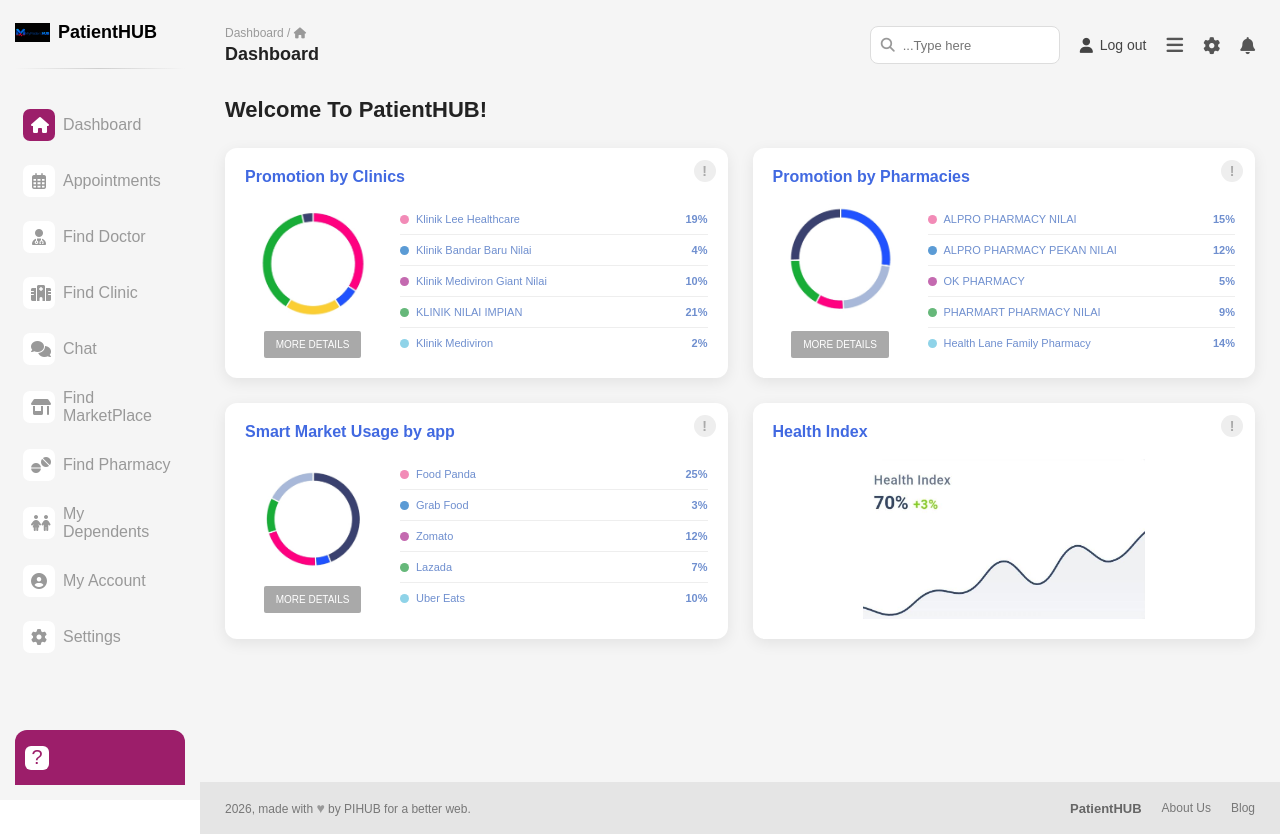
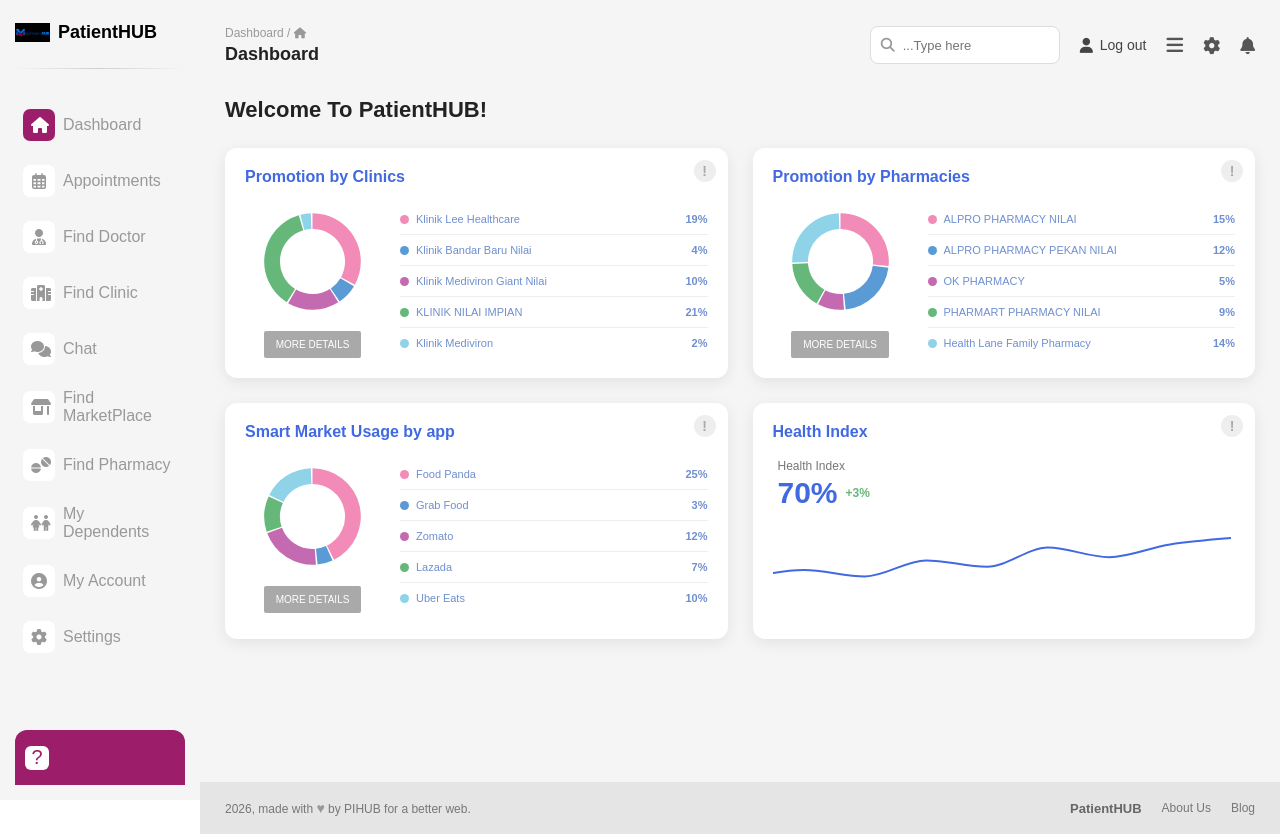
Before and after one commit to asmafarooqi1112-bli/PatientHUB, a React (Vite) app: page / in a window 1280 px wide. Both pictures are taken after typing "name@example.com", "Sample123" into the empty fields and a click on the button "SIGN IN". Built offline with nearby package versions, Linux system fonts and the light colour scheme.

Commit message:
update dashboard and package files

```diff
--- a/public/styles/dashboard.css
+++ b/public/styles/dashboard.css
@@ -217,7 +217,6 @@ color: #555;
   cursor: pointer;
 }
 
-
 .main-dashboard {
   margin-left: 200px;
   margin-top: 72px;
@@ -286,11 +285,12 @@ flex-direction: column;
   align-items: center;
 }
 
-.chart-side img {
+.donut-chart {
   width: 115px;
   height: 115px;
-object-fit: contain;
-border-radius: 50%;
+  display: flex;
+  align-items: center;
+  justify-content: center;
 }
 
 .more-details {
@@ -310,6 +310,7 @@ background-color: #999999;
 
 .promotion-list {
   flex: 1;
+  min-width: 0;
 }
 
 .promotion-list p {
@@ -321,15 +322,22 @@ color: #6f8fcf;
   margin-bottom: 0;
   padding: 9px 0;
   border-bottom: 1px solid #eeeeee;
+  min-width: 0;
 }
 
 .promotion-list p:last-child {
   border-bottom: none;
 }
 
+.promotion-name {
+  min-width: 0;
+  flex: 1;
+}
+
 .promotion-list strong {
   margin-left: auto;
   color: #6f8fcf;
+  flex-shrink: 0;
 }
 
 .color-dot {
@@ -359,21 +367,52 @@ background-color: #66b87a;
   background-color: #8fd3e8;
 }
 
-.health-image {
+.health-card {
+  overflow: hidden;
+}
+
+.health-content {
   width: 100%;
   height: 160px;
   display: flex;
-align-items: center;
-justify-content: center;
+  flex-direction: column;
 }
 
-.health-image img {
-width: 100%;
-height: 160px;
-object-fit: contain;
-border-radius: 10px;
+.health-title {
+  display: flex;
+  flex-direction: column;
+  gap: 3px;
+  padding-left: 5px;
 }
 
+.health-title > span {
+  font-size: 12px;
+  color: #777;
+}
+
+.health-value {
+  display: flex;
+  align-items: center;
+  gap: 8px;
+}
+
+.health-value strong {
+  font-size: 30px;
+  color: #4169e1;
+  font-weight: 600;
+}
+
+.health-value small {
+  font-size: 12px;
+  color: #66b87a;
+  font-weight: bold;
+}
+
+.health-chart {
+  width: 100%;
+  height: 90px;
+  margin-top: 2px;
+}
 
 .dashboard-footer {
   margin-left: 200px;
@@ -415,9 +454,7 @@ color: #777;
   color: #4169e1;
 }
 
-
 @media (max-width: 768px) {
-
   .Navbar {
     width: calc(100% - 200px);
     margin-left: 200px;
@@ -459,12 +496,9 @@ color: #4169e1;
     flex-wrap: wrap;
     justify-content: center;
   }
-
 }
 
-
 @media (max-width: 600px) {
-
   .Navbar {
     width: calc(100% - 200px);
     margin-left: 200px;
@@ -547,5 +581,4 @@ color: #4169e1;
     margin-left: 200px;
     padding: 12px;
   }
-
 }
--- a/src/pages/Dashboard.jsx
+++ b/src/pages/Dashboard.jsx
@@ -1,7 +1,18 @@
 import { useState } from 'react'
+import { useNavigate } from 'react-router-dom'
+import {
+  PieChart,
+  Pie,
+  Cell,
+  LineChart,
+  Line,
+  XAxis,
+  YAxis,
+  ResponsiveContainer,
+} from 'recharts'
+
 import Sidebar from '../components/Sidebar.jsx'
 import Navbar from '../components/Navbar.jsx'
-import { useNavigate } from 'react-router-dom'
 
 function Dashboard() {
   const [closed, setClosed] = useState(false)
@@ -9,9 +20,77 @@ function Dashboard() {
 
   const moreDetails = () => navigate('/')
 
+  const clinicsData = [
+    { name: 'Klinik Lee Healthcare', value: 19, color: '#f28bb7' },
+    { name: 'Klinik Bandar Baru Nilai', value: 4, color: '#5b9bd5' },
+    { name: 'Klinik Mediviron Giant Nilai', value: 10, color: '#c46ab0' },
+    { name: 'KLINIK NILAI IMPIAN', value: 21, color: '#66b87a' },
+    { name: 'Klinik Mediviron', value: 2, color: '#8fd3e8' },
+  ]
+
+  const pharmaciesData = [
+    { name: 'ALPRO PHARMACY NILAI', value: 15, color: '#f28bb7' },
+    { name: 'ALPRO PHARMACY PEKAN NILAI', value: 12, color: '#5b9bd5' },
+    { name: 'OK PHARMACY', value: 5, color: '#c46ab0' },
+    { name: 'PHARMART PHARMACY NILAI', value: 9, color: '#66b87a' },
+    { name: 'Health Lane Family Pharmacy', value: 14, color: '#8fd3e8' },
+  ]
+
+  const smartMarketData = [
+    { name: 'Food Panda', value: 25, color: '#f28bb7' },
+    { name: 'Grab Food', value: 3, color: '#5b9bd5' },
+    { name: 'Zomato', value: 12, color: '#c46ab0' },
+    { name: 'Lazada', value: 7, color: '#66b87a' },
+    { name: 'Uber Eats', value: 10, color: '#8fd3e8' },
+  ]
+
+  const healthData = [
+    { month: 'Jan', value: 57 },
+    { month: 'Feb', value: 60 },
+    { month: 'Mar', value: 58 },
+    { month: 'Apr', value: 63 },
+    { month: 'May', value: 61 },
+    { month: 'Jun', value: 67 },
+    { month: 'Jul', value: 64 },
+    { month: 'Aug', value: 68 },
+    { month: 'Sep', value: 70 },
+  ]
+
+  const DonutChart = ({ data }) => (
+    <div className="donut-chart">
+      <ResponsiveContainer width="100%" height="100%">
+        <PieChart>
+          <Pie
+            data={data}
+            dataKey="value"
+            nameKey="name"
+            cx="50%"
+            cy="50%"
+            innerRadius="62%"
+            outerRadius="92%"
+            paddingAngle={2}
+            startAngle={90}
+            endAngle={-270}
+            stroke="none"
+          >
+            {data.map((item, index) => (
+              <Cell
+                key={`cell-${index}`}
+                fill={item.color}
+              />
+            ))}
+          </Pie>
+        </PieChart>
+      </ResponsiveContainer>
+    </div>
+  )
+
   return (
     <>
-      <Sidebar closed={closed} active="Dashboard" />
+      <Sidebar
+        closed={closed}
+        active="Dashboard"
+      />
 
       <Navbar
         breadcrumb="Dashboard"
@@ -25,74 +104,192 @@ function Dashboard() {
         <h2>Welcome To PatientHUB!</h2>
 
         <div className="dashboard-row">
+
           <section className="dashboard-card">
             <span className="card-info">!</span>
+
             <h3>Promotion by Clinics</h3>
+
             <div className="promotion-content">
+
               <div className="chart-side">
-                <img src="/images/promotion.jpeg" alt="Promotion by Clinics" />
-                <button className="more-details" onClick={moreDetails}>MORE DETAILS</button>
+                <DonutChart data={clinicsData} />
+
+                <button
+                  className="more-details"
+                  onClick={moreDetails}
+                >
+                  MORE DETAILS
+                </button>
               </div>
+
               <div className="promotion-list">
-                <p><span className="color-dot pink"></span>Klinik Lee Healthcare<strong>19%</strong></p>
-                <p><span className="color-dot blue"></span>Klinik Bandar Baru Nilai<strong>4%</strong></p>
-                <p><span className="color-dot mixed"></span>Klinik Mediviron Giant Nilai<strong>10%</strong></p>
-                <p><span className="color-dot green"></span>KLINIK NILAI IMPIAN<strong>21%</strong></p>
-                <p><span className="color-dot light-blue"></span>Klinik Mediviron<strong>2%</strong></p>
+                {clinicsData.map((item) => (
+                  <p key={item.name}>
+                    <span
+                      className="color-dot"
+                      style={{ backgroundColor: item.color }}
+                    ></span>
+
+                    <span className="promotion-name">
+                      {item.name}
+                    </span>
+
+                    <strong>{item.value}%</strong>
+                  </p>
+                ))}
               </div>
+
             </div>
           </section>
 
+
           <section className="dashboard-card">
             <span className="card-info">!</span>
+
             <h3>Promotion by Pharmacies</h3>
+
             <div className="promotion-content">
+
               <div className="chart-side">
-                <img src="/images/promotion by.jpeg" alt="Promotion by Pharmacies" />
-                <button className="more-details" onClick={moreDetails}>MORE DETAILS</button>
+                <DonutChart data={pharmaciesData} />
+
+                <button
+                  className="more-details"
+                  onClick={moreDetails}
+                >
+                  MORE DETAILS
+                </button>
               </div>
+
               <div className="promotion-list">
-                <p><span className="color-dot pink"></span>ALPRO PHARMACY NILAI<strong>15%</strong></p>
-                <p><span className="color-dot blue"></span>ALPRO PHARMACY PEKAN NILAI<strong>12%</strong></p>
-                <p><span className="color-dot mixed"></span>OK PHARMACY<strong>5%</strong></p>
-                <p><span className="color-dot green"></span>PHARMART PHARMACY NILAI<strong>9%</strong></p>
-                <p><span className="color-dot light-blue"></span>Health Lane Family Pharmacy<strong>14%</strong></p>
+                {pharmaciesData.map((item) => (
+                  <p key={item.name}>
+                    <span
+                      className="color-dot"
+                      style={{ backgroundColor: item.color }}
+                    ></span>
+
+                    <span className="promotion-name">
+                      {item.name}
+                    </span>
+
+                    <strong>{item.value}%</strong>
+                  </p>
+                ))}
               </div>
-            </div>
-          </section>
-        </div>
 
-        <div className="dashboard-row">
-          <section className="dashboard-card">
-            <span className="card-info">!</span>
-            <h3>Smart Market Usage by app</h3>
-            <div className="promotion-content">
-              <div className="chart-side">
-                <img src="/images/smart.jpeg" alt="Smart Market Usage" />
-                <button className="more-details" onClick={moreDetails}>MORE DETAILS</button>
-              </div>
-              <div className="promotion-list">
-                <p><span className="color-dot pink"></span>Food Panda<strong>25%</strong></p>
-                <p><span className="color-dot blue"></span>Grab Food<strong>3%</strong></p>
-                <p><span className="color-dot mixed"></span>Zomato<strong>12%</strong></p>
-                <p><span className="color-dot green"></span>Lazada<strong>7%</strong></p>
-                <p><span className="color-dot light-blue"></span>Uber Eats<strong>10%</strong></p>
-              </div>
             </div>
           </section>
 
+        </div>
+
+
+        <div className="dashboard-row">
+
+          <section className="dashboard-card">
+            <span className="card-info">!</span>
+
+            <h3>Smart Market Usage by app</h3>
+
+            <div className="promotion-content">
+
+              <div className="chart-side">
+                <DonutChart data={smartMarketData} />
+
+                <button
+                  className="more-details"
+                  onClick={moreDetails}
+                >
+                  MORE DETAILS
+                </button>
+              </div>
+
+              <div className="promotion-list">
+                {smartMarketData.map((item) => (
+                  <p key={item.name}>
+                    <span
+                      className="color-dot"
+                      style={{ backgroundColor: item.color }}
+                    ></span>
+
+                    <span className="promotion-name">
+                      {item.name}
+                    </span>
+
+                    <strong>{item.value}%</strong>
+                  </p>
+                ))}
+              </div>
+
+            </div>
+          </section>
+
+
           <section className="dashboard-card health-card">
             <span className="card-info">!</span>
+
             <h3>Health Index</h3>
-            <div className="health-image">
-              <img src="/images/health.jpeg" alt="Health Index" />
+
+            <div className="health-content">
+
+              <div className="health-title">
+                <span>Health Index</span>
+
+                <div className="health-value">
+                  <strong>70%</strong>
+                  <small>+3%</small>
+                </div>
+              </div>
+
+              <div className="health-chart">
+                <ResponsiveContainer
+                  width="100%"
+                  height="100%"
+                >
+                  <LineChart
+                    data={healthData}
+                    margin={{
+                      top: 10,
+                      right: 5,
+                      left: -30,
+                      bottom: 0,
+                    }}
+                  >
+                    <XAxis
+                      dataKey="month"
+                      hide
+                    />
+
+                    <YAxis
+                      domain={[50, 75]}
+                      hide
+                    />
+
+                    <Line
+                      type="monotone"
+                      dataKey="value"
+                      stroke="#4169e1"
+                      strokeWidth={2}
+                      dot={false}
+                      activeDot={false}
+                    />
+                  </LineChart>
+                </ResponsiveContainer>
+              </div>
+
             </div>
           </section>
+
         </div>
       </main>
 
+
       <footer className="dashboard-footer">
-        <p>2026, made with <span>♥</span> by PIHUB for a better web.</p>
+        <p>
+          2026, made with <span>♥</span> by PIHUB for a better web.
+        </p>
+
         <div className="footer-links">
           <strong>PatientHUB</strong>
           <a href="#">About Us</a>
```
Also changed, not shown: package.json (+5 -4 lines), 1 other file (tests, documents, lock files or other folders). Lines whose indentation alone changed are shown as unchanged.
